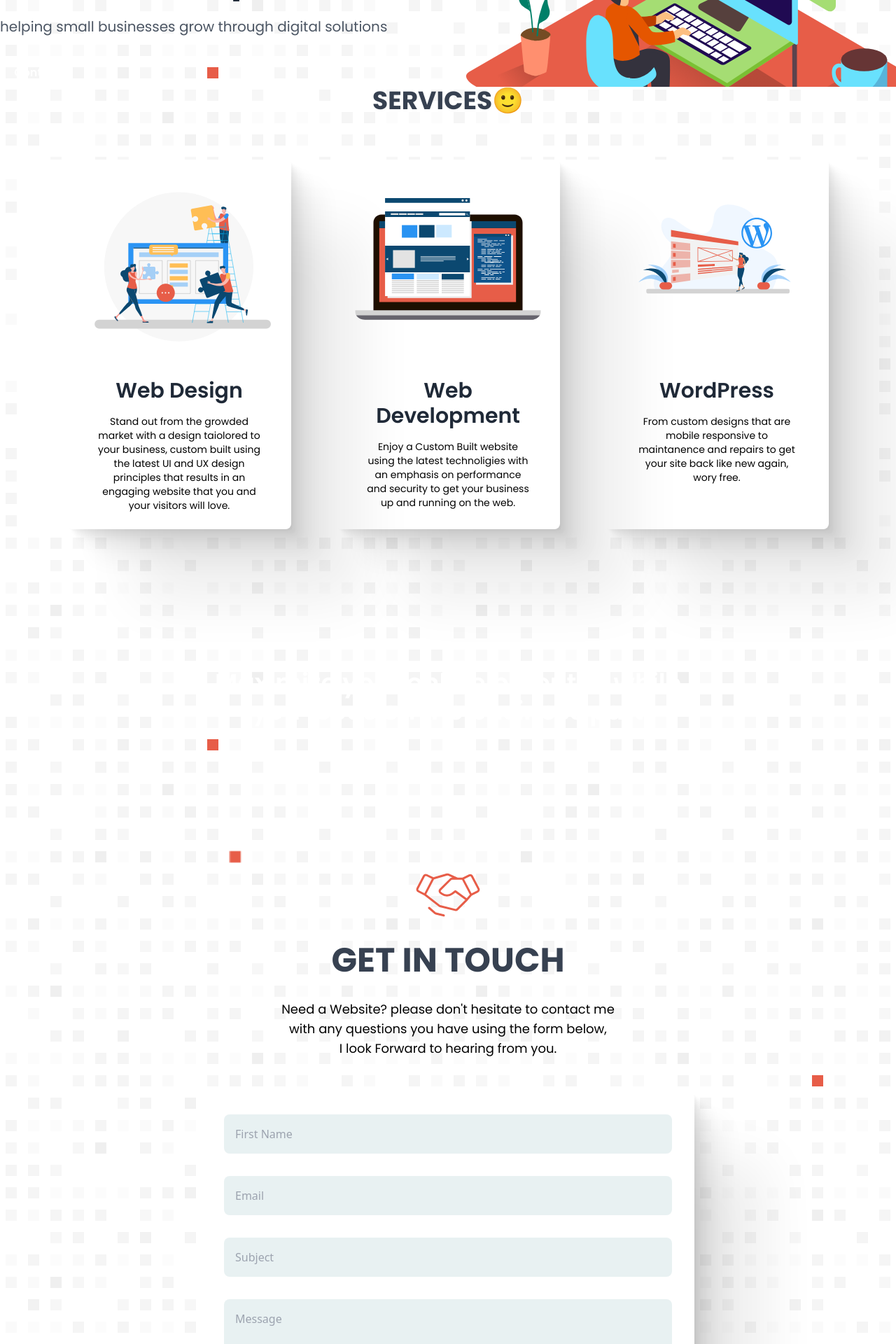
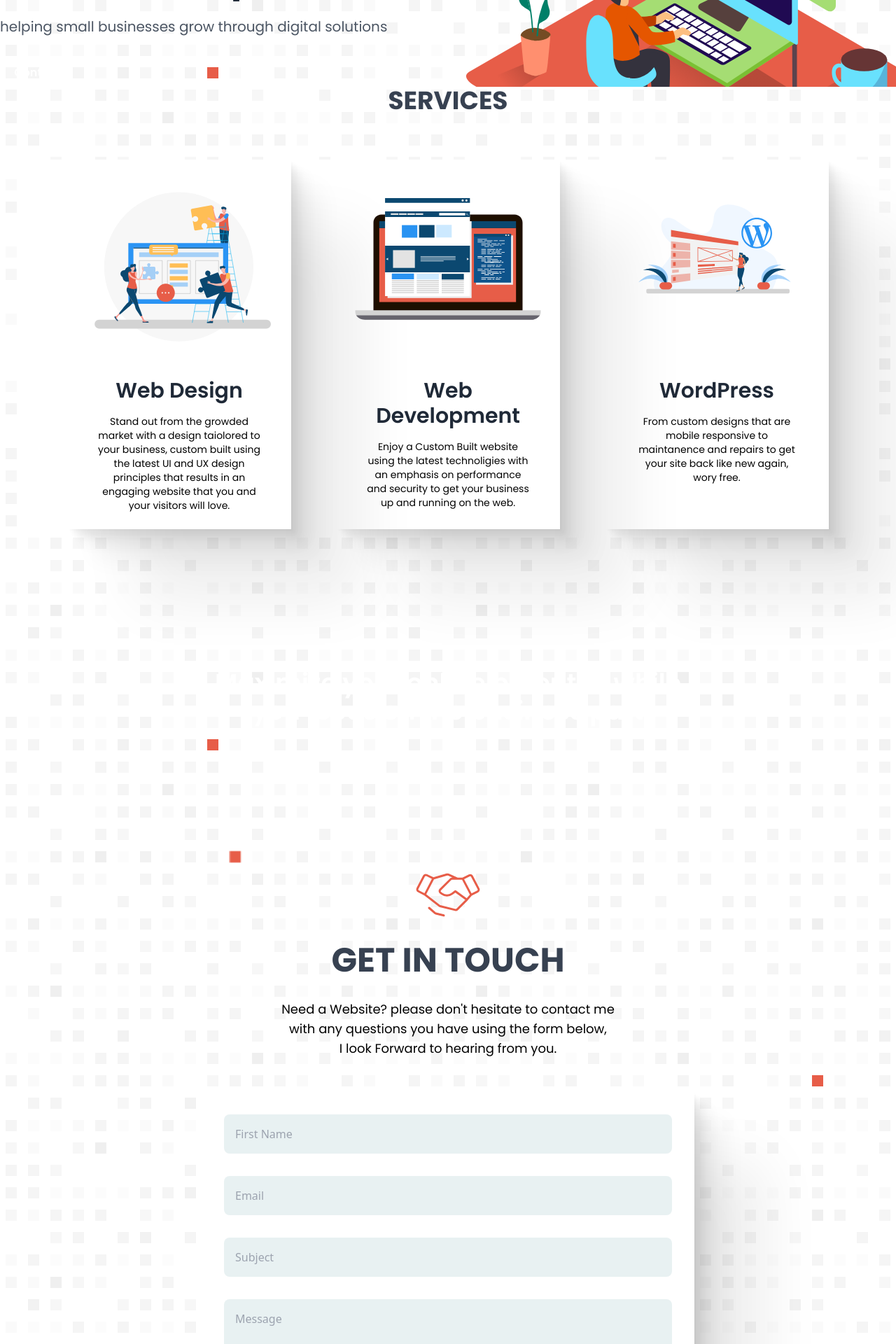
Before and after one commit to skystanoyevitch/sky-portfolio, a React (Create React App) app: page / in a window 1280 px wide. Shown: the part 420-2340 px from the top of the page at 70% size. Built offline with nearby package versions, Linux system fonts and the light colour scheme.

Commit message:
removed rounded edges on cards

```diff
--- a/src/Pages/Home/Components/ContactComponent.jsx
+++ b/src/Pages/Home/Components/ContactComponent.jsx
@@ -45,7 +45,7 @@ function ContactComponent() {
 					<br />I look Forward to hearing from you.
 				</p>
 			</div>
-			<div className="container mx-auto pt-8 lg:pt-0 mt-12 lg:mt-0 bg-white rounded-lg md:h-full xl:justify-center lg:max-w-screen-lg shadow-mainBoxShadow">
+			<div className="container mx-auto pt-8 lg:pt-0 mt-12 lg:mt-0 bg-white md:h-full xl:justify-center lg:max-w-screen-lg shadow-mainBoxShadow">
 				<div className="">
 					<form
 						onSubmit={handleSubmit(onSubmit)}
--- a/src/Pages/Home/Components/FeaturedProjects.jsx
+++ b/src/Pages/Home/Components/FeaturedProjects.jsx
@@ -1,5 +1,3 @@
-// import { motion } from "framer-motion";
-// import Arrows from "../../../icons/Arrows";
 import React from "react";
 import { useInView } from "react-intersection-observer";
 
@@ -32,10 +30,10 @@ function FeaturedProjects() {
 			className="container mx-auto px-8 py-32 lg:py-0 lg:h-screen"
 		>
 			<h1 className="mb-6 text-2xl text-center lg:text-4xl font-poppins lg:mb-16 font-bold text-gray-700">
-				SERVICES🙂
+				SERVICES
 			</h1>
 			<div className="flex flex-col space-y-10 lg:space-y-0 lg:flex lg:flex-row lg:justify-evenly bg-white">
-				<div className="lg:w-80 rounded-lg px-4 shadow-mainBoxShadow">
+				<div className="lg:w-80 px-4 shadow-mainBoxShadow">
 					<img src={CreativeIcon} alt="" srcset="" />
 
 					<div className="pb-8 lg:p-6">
@@ -51,7 +49,7 @@ function FeaturedProjects() {
 						</p>
 					</div>
 				</div>
-				<div className="lg:w-80 rounded-lg px-4 shadow-mainBoxShadow">
+				<div className="lg:w-80 px-4 shadow-mainBoxShadow">
 					<img src={WebsiteIcon} alt="website" />
 
 					<div className="pb-8 lg:p-6">
@@ -66,7 +64,7 @@ function FeaturedProjects() {
 						</p>
 					</div>
 				</div>
-				<div className="lg:w-80 rounded-lg px-4 shadow-mainBoxShadow">
+				<div className="lg:w-80 px-4 shadow-mainBoxShadow">
 					<img src={WordPressIcon} alt="" srcset="" />
 					<div className="pb-8 lg:p-6">
 						<h1 className="text-center text-xl lg:text-3xl lg:pb-4 font-poppins font-semibold text-gray-800">
--- a/src/Pages/Portfolio/Portfolio.jsx
+++ b/src/Pages/Portfolio/Portfolio.jsx
@@ -10,7 +10,7 @@ function Portfolio() {
 						<h1 className="font-poppins mb-6 text-xl lg:text-3xl">{ project.name }</h1>
 						<li
 							key={key.id}
-							className={`${project.thumbnail} h-80 lg:h-[33rem] shadow-mainBoxShadow rounded-lg mb-12 lg:mb-32`}
+							className={`${project.thumbnail} h-80 lg:h-[33rem] shadow-mainBoxShadow mb-12 lg:mb-32`}
 						></li>
 					</ul>
 				);
```
